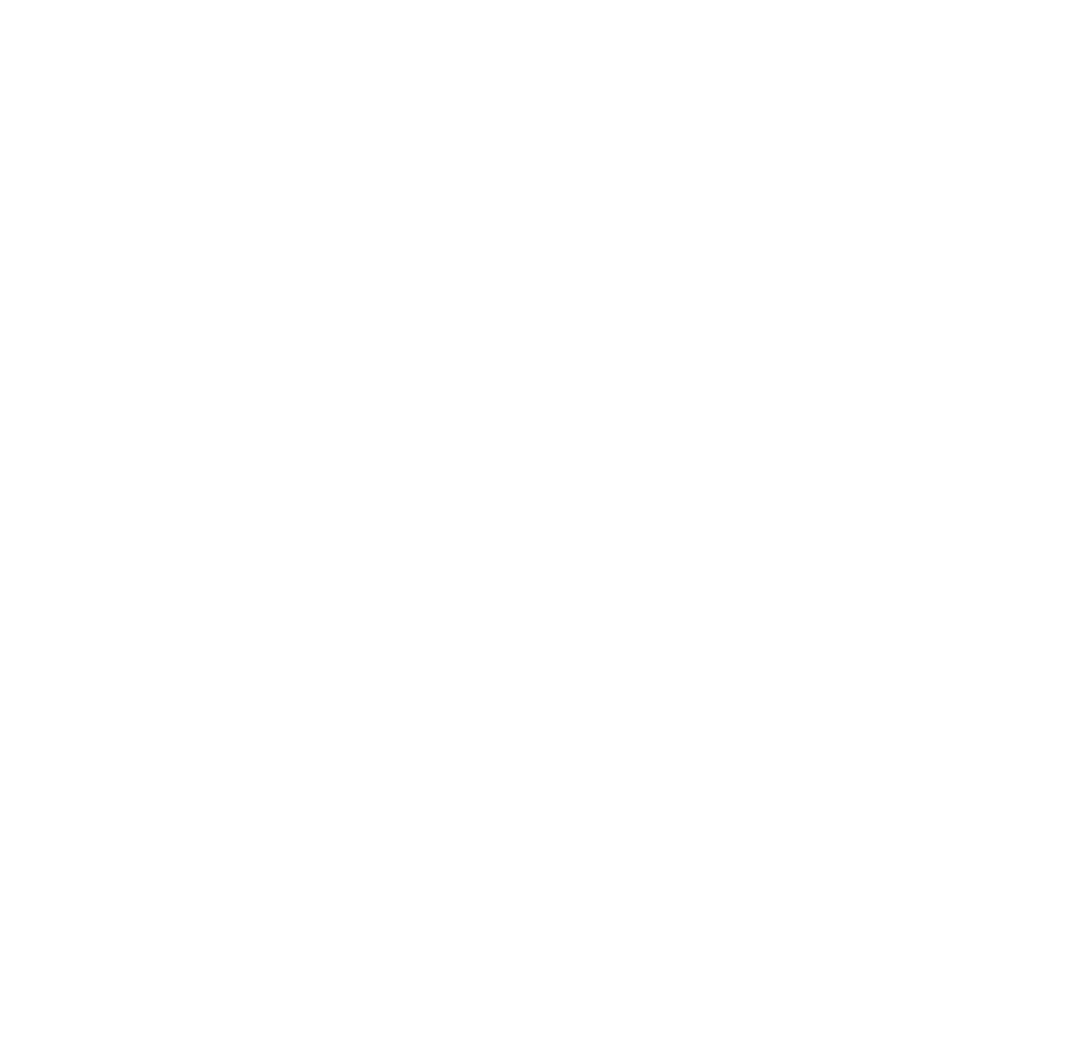
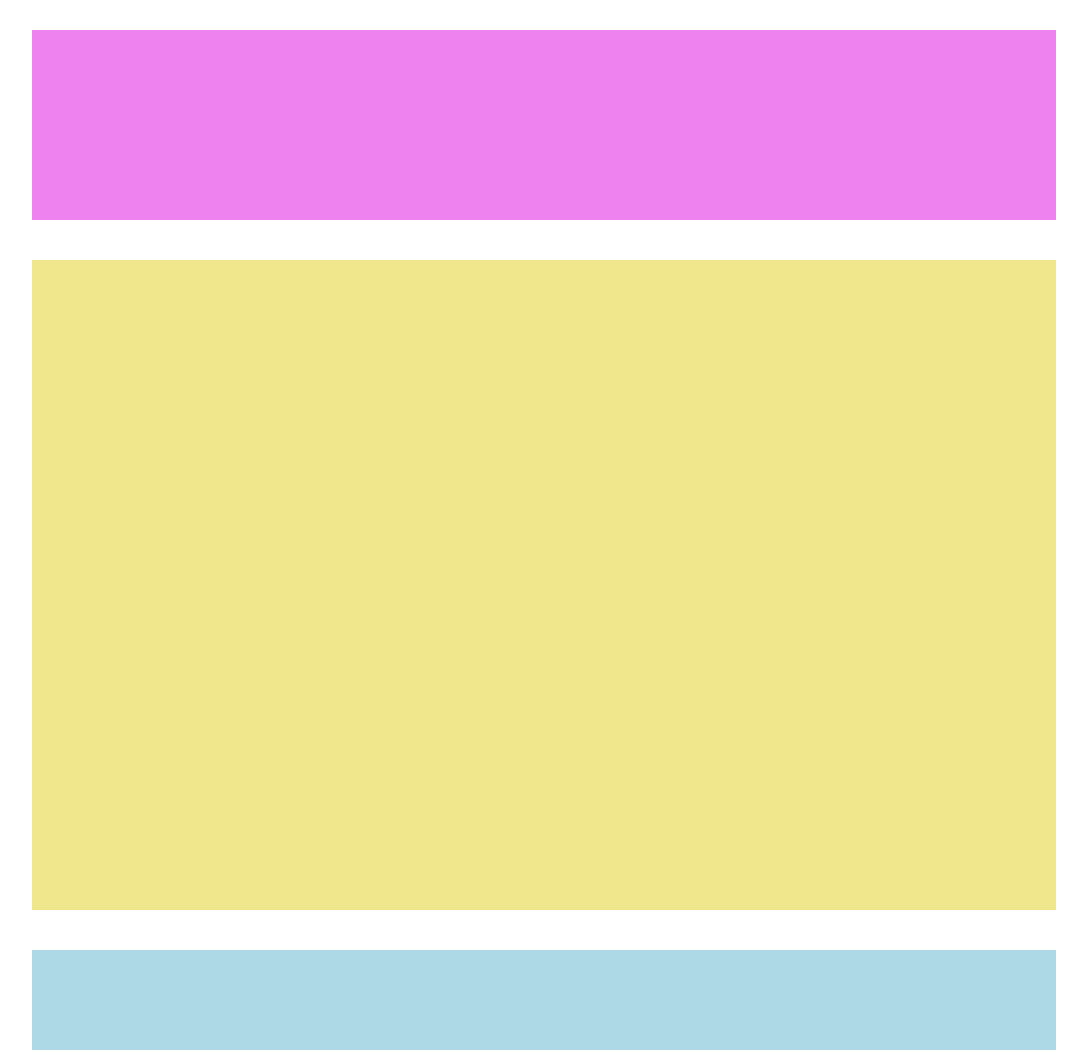
Before and after one commit to FilippoR00/htmlcss-struttura-wp, a plain HTML site: page index.html in a window 1280 px wide. Shown: the whole page, without its empty margins (96-1183 px from the left). Before the commit the page ends 800 px from the top, so only its background shows below. Drawn offline with Linux system fonts and the light colour scheme.

Commit message:
header and jumbotron

```diff
--- a/css/style.css
+++ b/css/style.css
@@ -4,5 +4,44 @@
     box-sizing: border-box;
 }
 
+.container{
+    width: 80%;
+    margin: auto;
+}
+
+header{
+    height: 190px;
+    margin-top: 30px;
+}
+
+.jumbotron{
+    height: 650px;
+    margin-top: 40px;
+}
+
+.section-title{
+    height: 100px;
+    margin-top: 40px;
+}
+
+
+
+
 
 /* ***** DEBUG ***** */
+
+.debug header{
+    background-color: violet;
+}
+
+.debug .jumbotron{
+    background-color: khaki;
+}
+
+.debug .box{
+    background-color: dodgerblue;
+}
+
+.debug .row{
+    background-color: lightblue;
+}
--- a/index.html
+++ b/index.html
@@ -8,7 +8,7 @@
     <link rel="stylesheet" href="css/style.css">
 </head>
 <body>
-    <div class="container">
+    <div class="debug container">
         <!-- titolo logo navbar -->
         <header>
             <div>
@@ -25,13 +25,21 @@
         </div>
 
         <!-- corpo -->
-        <main>
-            <div>
+        <main  class="box">
+            <div class="section-title row">
 
             </div>
-            <div class="box">
+            <div>
                 <div class="row">
+                    <div class="image">
 
+                    </div>
+                    <div class="image">
+
+                    </div>
+                    <div class="image">
+
+                    </div>
                 </div>
                 <div class="row">
 
```
